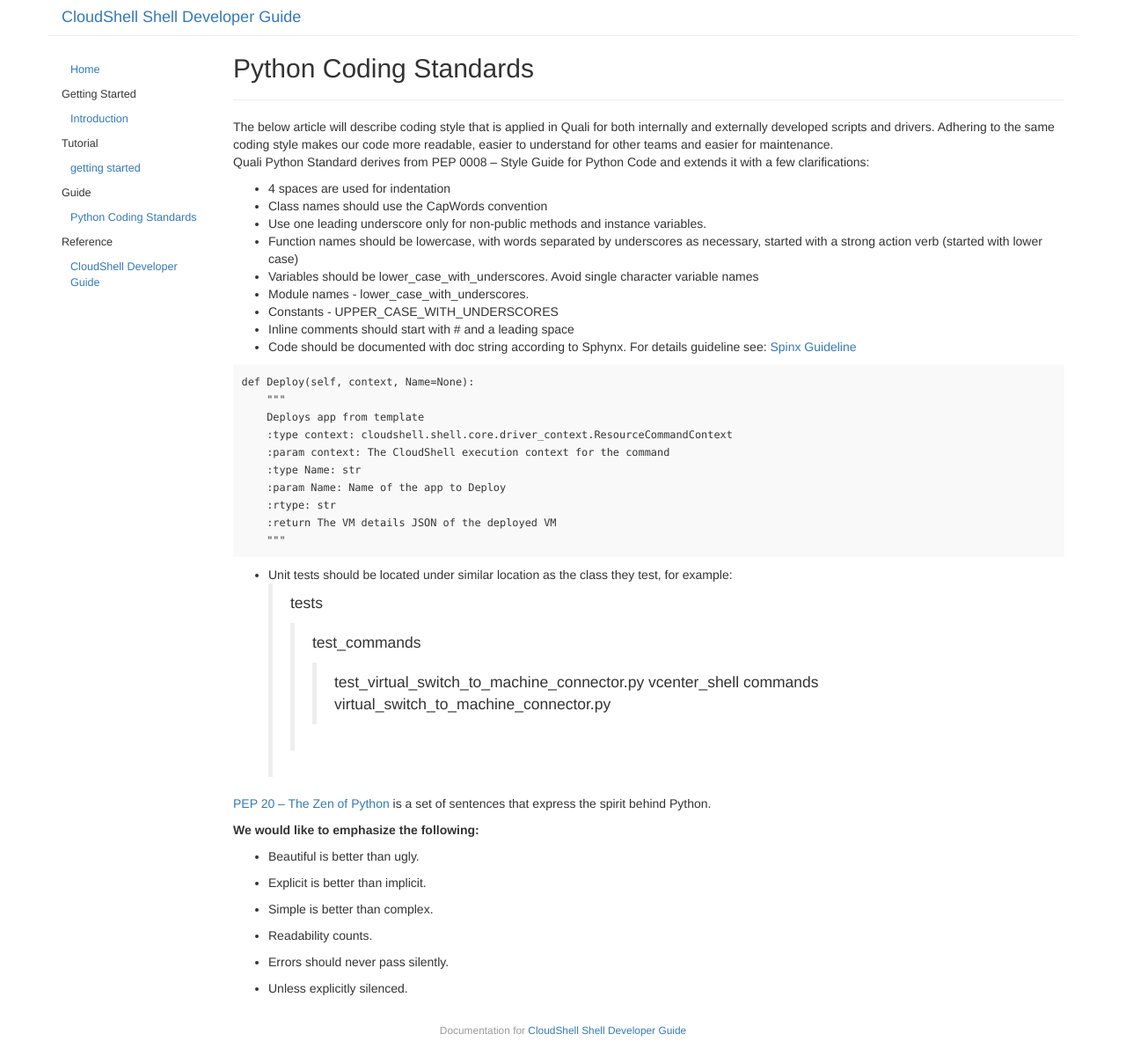
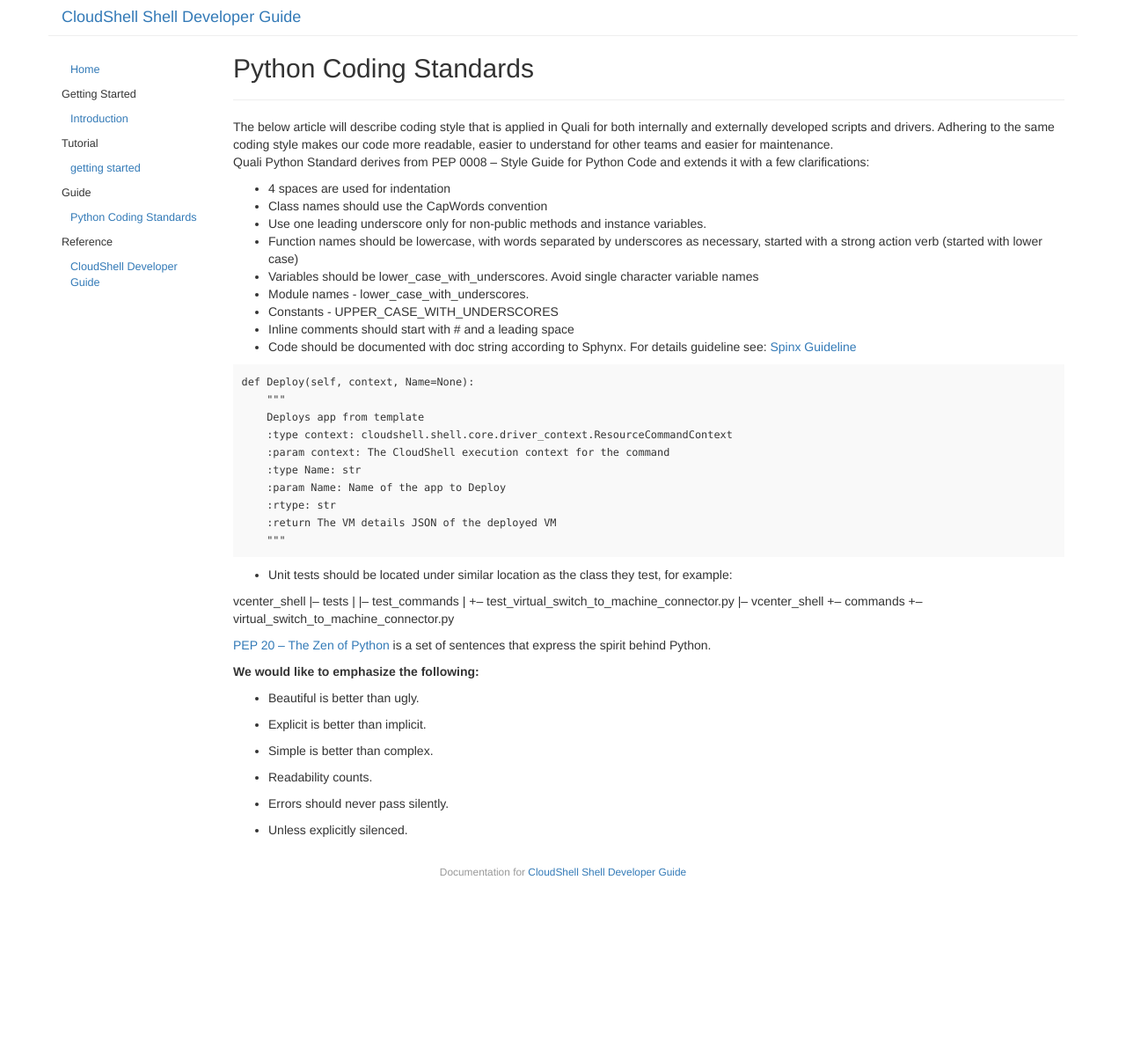
Before and after one commit to QualiSystems/devguide_source, a Jekyll site: the page built from _posts/2016-05-15-python-coding-standards.md, in a window 1280 px wide. Shown: the whole page at 88% size. Built offline with Jekyll 4.4.1, drawn with Linux system fonts in a browser that asks for light colours; after the commit the page ends 1020 px from its top, so only the background shows below that.

Commit message:
python coding standards improved

````diff
--- a/_posts/2016-05-15-python-coding-standards.md
+++ b/_posts/2016-05-15-python-coding-standards.md
@@ -35,12 +35,14 @@
 ```
 
 - Unit tests should be located under similar location as the class they test, for example:
-> tests
->> test_commands
->>> test_virtual_switch_to_machine_connector.py
-> vcenter_shell
->> commands
->>>virtual_switch_to_machine_connector.py
+
+vcenter_shell
+|-- tests
+|    |-- test_commands
+|          +-- test_virtual_switch_to_machine_connector.py
+|-- vcenter_shell
+     +-- commands
+          +-- virtual_switch_to_machine_connector.py
 
 [PEP 20 -- The Zen of Python](https://www.python.org/dev/peps/pep-0020/) is a set of sentences that express the spirit behind Python.
 
````
